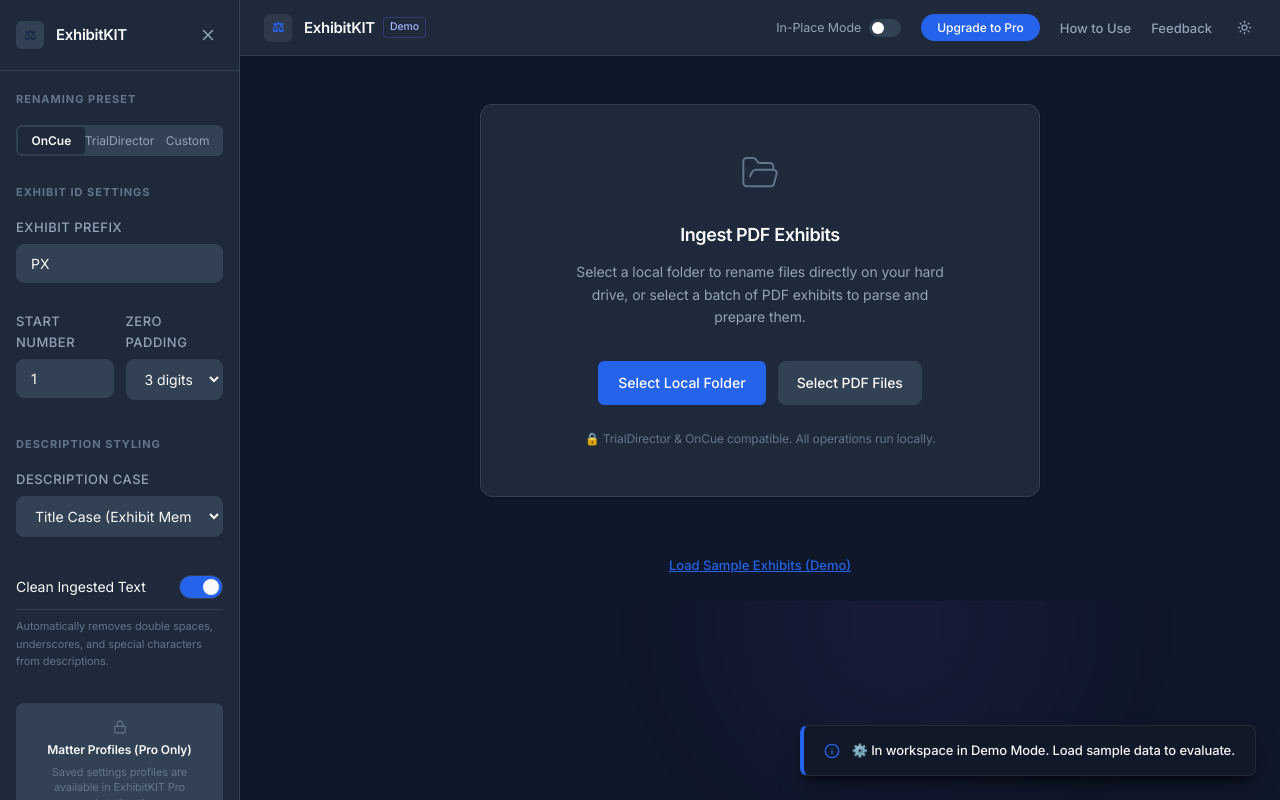
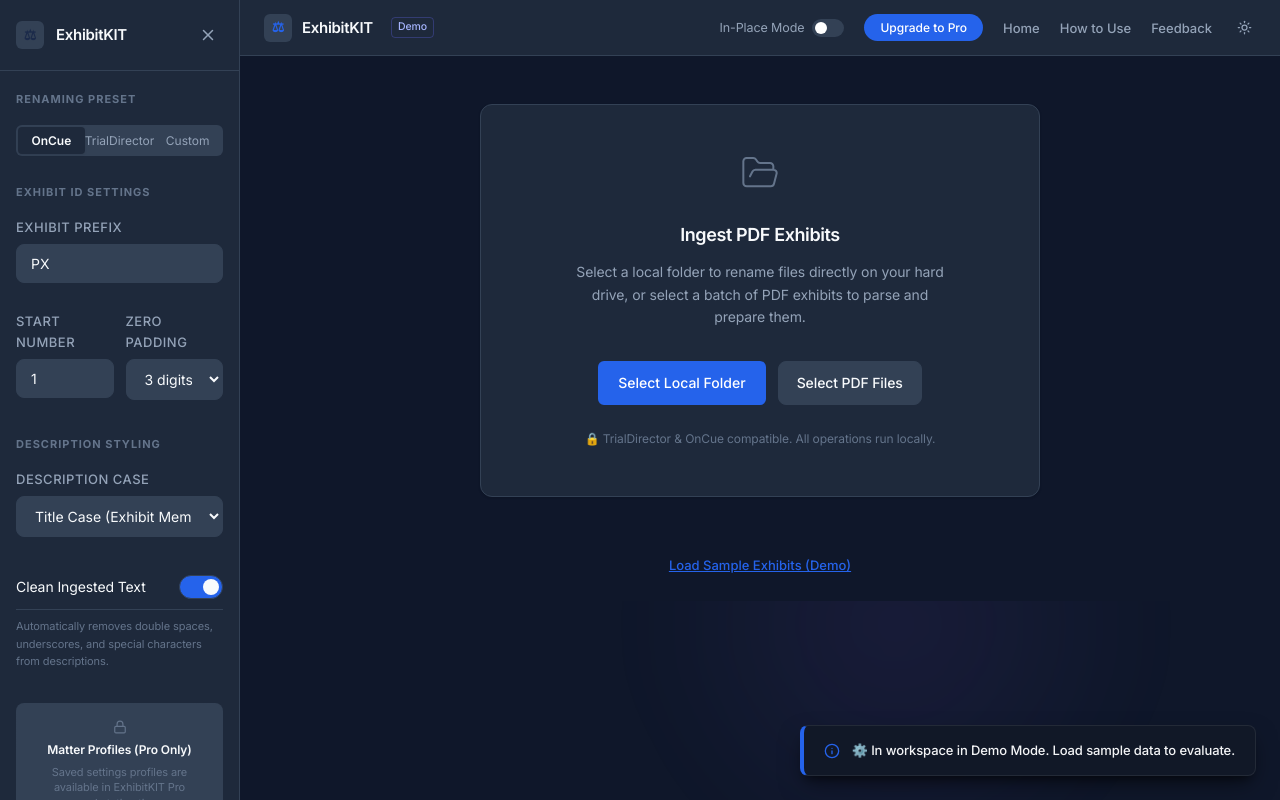
Before and after one commit to mpinkney2/exhibitkit, a React (Vite) app: page / in a window 1280 px wide. Both pictures are taken after a click on the button "Quick Demo". Built offline with nearby package versions, Linux system fonts and the light colour scheme.

Commit message:
Navigation: add Home button to workspace topbar and make logo clickable to return to landing page

```diff
--- a/src/App.jsx
+++ b/src/App.jsx
@@ -845,12 +845,18 @@
               <Menu size={20} />
             </button>
 
-            {/* Logo Scales Icon */}
+            {/* Logo Scales Icon & Wordmark linking to Home */}
+            <div
+              onClick={() => setAppRoute('landing')}
+              style={{ display: 'flex', alignItems: 'center', gap: '10px', cursor: 'pointer' }}
+              title="Go to Landing Page"
+              id="nav-logo-link"
+            >
               <div style={{
                 width: '28px',
                 height: '28px',
                 borderRadius: '6px',
-              backgroundColor: theme === 'light' ? '#EEF2F7' : 'rgba(255, 255, 255, 0.08)',
+                backgroundColor: 'var(--color-surface-2)',
                 color: 'var(--color-accent)',
                 display: 'flex',
                 alignItems: 'center',
@@ -861,12 +867,13 @@
               }}>
                 ⚖
               </div>
-
-            {/* Wordmark and Tier Badge */}
-            <div style={{ display: 'flex', alignItems: 'center', gap: '8px' }}>
               <span style={{ fontSize: '15px', fontWeight: '600', color: 'var(--color-text-primary)', fontFamily: 'var(--font-sans)', letterSpacing: '-0.3px' }}>
                 ExhibitKIT
               </span>
+            </div>
+
+            {/* Tier Badge */}
+            <div style={{ display: 'flex', alignItems: 'center', gap: '8px', marginLeft: '6px' }}>
               {isPro ? (
                 <span className="badge badge-success" style={{ fontSize: '10.5px', borderRadius: '4px', padding: '1px 6px', fontFamily: 'var(--font-sans)' }}>Pro</span>
               ) : isTrialMode ? (
@@ -949,6 +956,24 @@
                 Upgrade to Pro
               </button>
             )}
+
+            <button
+              id="nav-home-btn"
+              style={{
+                background: 'transparent',
+                border: 'none',
+                padding: 0,
+                fontSize: '13px',
+                color: 'var(--color-text-secondary)',
+                cursor: 'pointer',
+                fontWeight: '500',
+                fontFamily: 'var(--font-sans)'
+              }}
+              onClick={() => setAppRoute('landing')}
+              className="text-link-hover"
+            >
+              Home
+            </button>
 
             <button
               style={{
```
Lines whose indentation alone changed are shown as unchanged.
